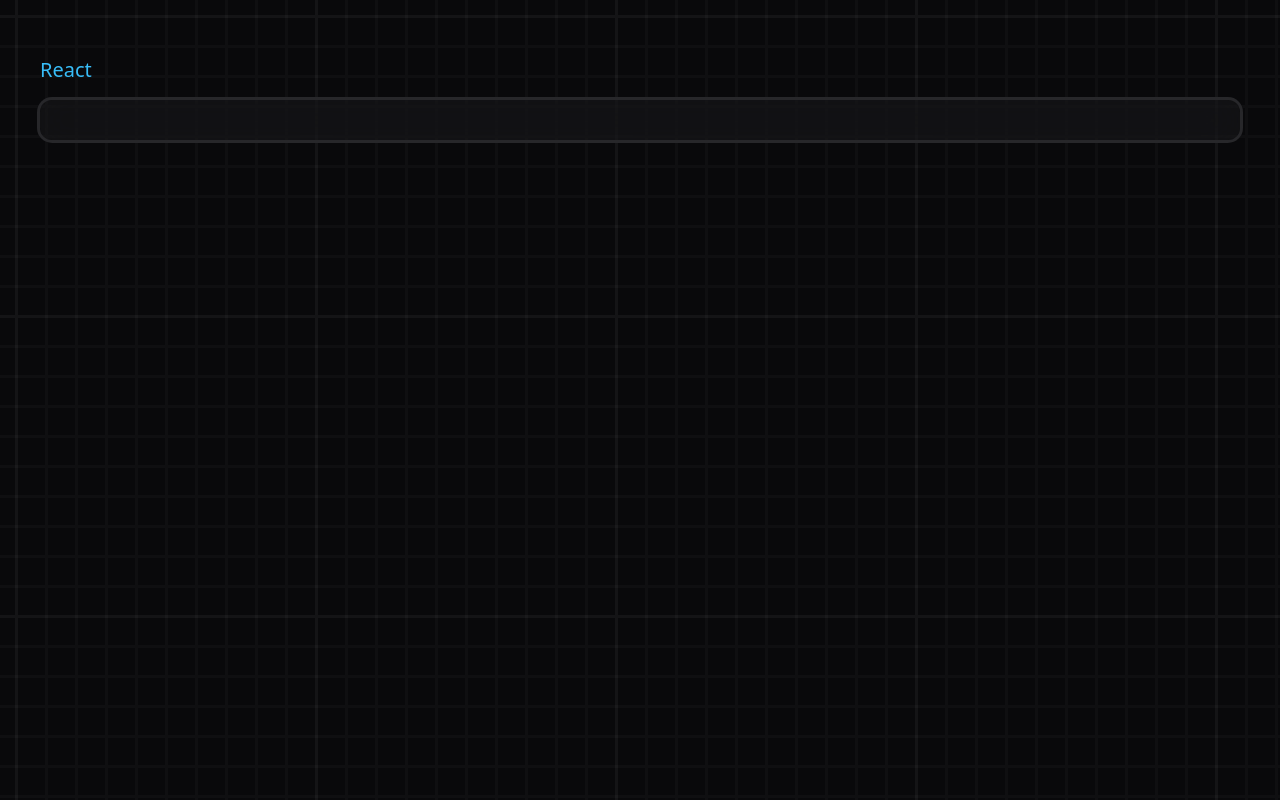
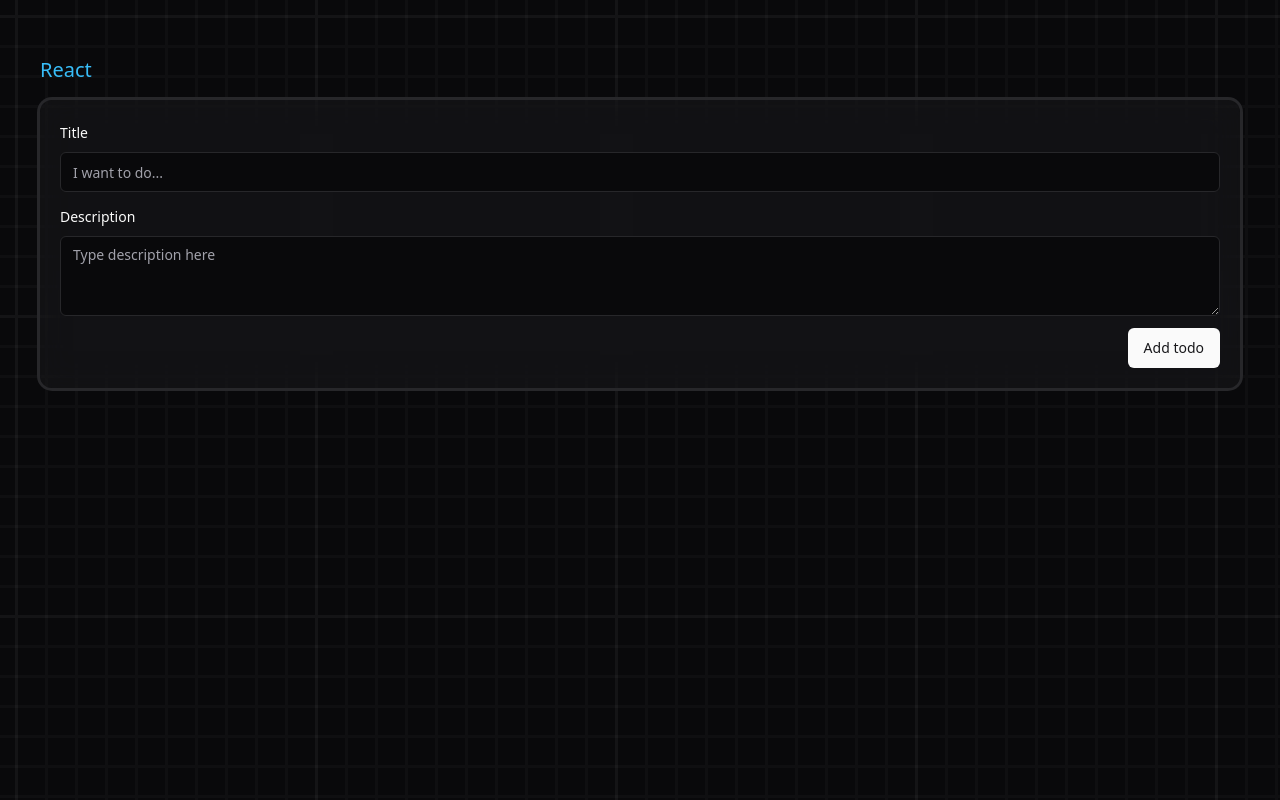
Before and after one commit to Andrew-Sem/CRUD-variations, a React (Vite) app in the folder react-client/: page / in a window 1280 px wide. Built offline with nearby package versions, Linux system fonts and the light colour scheme; no server answers.

Commit message:
todo form ui

```diff
--- a/react-client/src/App.tsx
+++ b/react-client/src/App.tsx
@@ -3,6 +3,7 @@ import { TodoList } from './components/todo-list';
 import { Header } from './components/header';
 import { useEffect, useState } from 'react';
 import { $api } from './http/api';
+import { TodoForm } from './components/todo-form';
 
 function App() {
 	const [todos, setTodos] = useState<TodoType[]>([]);
@@ -18,8 +19,8 @@ function App() {
 	return (
 		<div className='p-10 min-h-[100svh] flex flex-col relative'>
 			<Header />
-
 			<div className='bg-muted/30 backdrop-blur-lg p-5 rounded-xl ring ring-muted'>
+				<TodoForm />
 				{todos.length !== 0 && <TodoList todos={todos} />}
 			</div>
 
--- /dev/null
+++ b/react-client/src/components/todo-form.tsx
@@ -0,0 +1,64 @@
+import { todoFormSchema } from '@/lib/validations/todo';
+import { zodResolver } from '@hookform/resolvers/zod';
+import { useForm } from 'react-hook-form';
+import { z } from 'zod';
+import {
+	Form,
+	FormControl,
+	FormField,
+	FormItem,
+	FormLabel,
+	FormMessage,
+} from '@/components/ui/form';
+import { Input } from './ui/input';
+import { Textarea } from './ui/textarea';
+import { Button } from './ui/button';
+
+export const TodoForm = () => {
+	const form = useForm<z.infer<typeof todoFormSchema>>({
+		resolver: zodResolver(todoFormSchema),
+	});
+	const onSubmit = (values: z.infer<typeof todoFormSchema>) => {
+		console.log(values);
+	};
+
+	return (
+		<Form {...form}>
+			<form onSubmit={form.handleSubmit(onSubmit)} className='space-y-3'>
+				<FormField
+					control={form.control}
+					name='title'
+					render={({ field }) => (
+						<FormItem>
+							<FormLabel>Title</FormLabel>
+							<FormControl>
+								<Input placeholder='I want to do...' {...field} />
+							</FormControl>
+							<FormMessage />
+						</FormItem>
+					)}
+				/>
+				<FormField
+					control={form.control}
+					name='description'
+					render={({ field }) => (
+						<FormItem>
+							<FormLabel>Description</FormLabel>
+							<FormControl>
+								<Textarea
+									placeholder='Type description here'
+									{...field}
+									className='max-h-56'
+								/>
+							</FormControl>
+							<FormMessage />
+						</FormItem>
+					)}
+				/>
+				<div className='flex space-x-4 justify-end mt-4'>
+					<Button type='submit'>Add todo</Button>
+				</div>
+			</form>
+		</Form>
+	);
+};
--- a/react-client/src/components/todo-list.tsx
+++ b/react-client/src/components/todo-list.tsx
@@ -11,7 +11,7 @@ import {
 
 export const TodoList = ({ todos }: { todos: TodoType[] }) => {
 	return (
-		<Table className='rounded-md overflow-hidden'>
+		<Table className='rounded-md overflow-hidden mt-8'>
 			<TableHeader>
 				<TableRow>
 					<TableHead>Title</TableHead>
```
